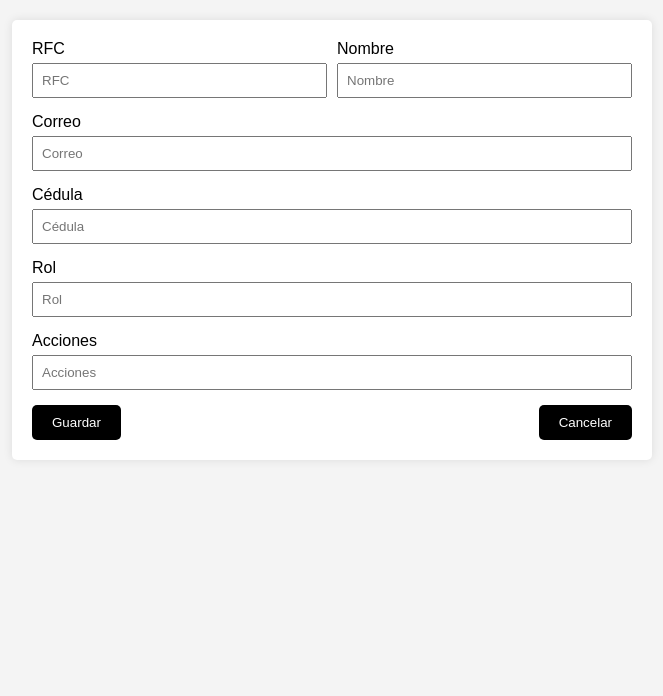
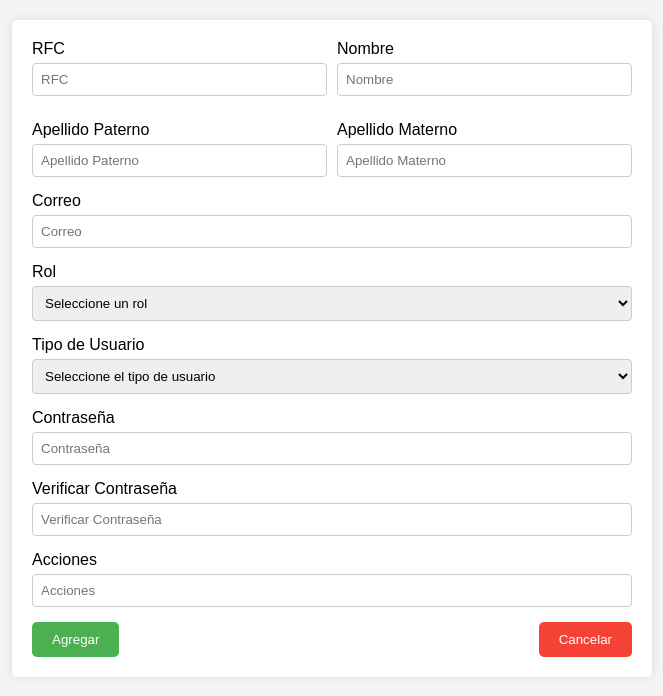
Before and after one commit to ElPanaDero1224/Medicos, a Flask app: template Medico/Medico/app/templates/gMedicos.html in a window 1280 px wide. Shown: the top 696 px of the page, without its empty margins (308-971 px from the left). Run offline with Flask 3, Linux system fonts and the light colour scheme; the template is opened without the code that fills it, so the values that code supplies are empty; some libraries are stand-ins or nearby versions.

```diff
--- a/Medico/Medico/app/app.py
+++ b/Medico/Medico/app/app.py
@@ -92,7 +92,37 @@ def Home():
 
 
 
+#--------------------------------------------------------------------------------------------------------
+#Funcion dos en uno
+@app.route('/AgregarMedicos', methods=['GET', 'POST'])
+def AgregarMedicos():
+    if request.method == 'POST':
+        # Recoger los datos del formulario
+        rfc = request.form.get('rfc')
+        nombre = request.form.get('name')
+        email = request.form.get('email')
+        cedula = request.form.get('cedula')
+        rol_id = request.form.get('rol')
 
+        # Conectar a la base de datos e insertar los datos
+        cursor = mysql.connection.cursor()
+        query = '''
+            INSERT INTO medicos (RFC, nombres, correo, cedula, id_rol)
+            VALUES (%s, %s, %s, %s, %s);
+        '''
+        cursor.execute(query, (rfc, nombre, email, cedula, rol_id))
+        mysql.connection.commit()
+        cursor.close()
+
+        # Redirigir a la página de médicos después de agregar
+        return redirect(url_for('gMedicos'))
+
+    # En caso de que la solicitud sea GET, mostrar el formulario
+    cursor = mysql.connection.cursor()
+    cursor.execute('SELECT * FROM roles;')
+    roles = cursor.fetchall()
+    cursor.close()
+    return render_template('gMedicos.html', roles=roles)
 #--------------------------------------------------------------------------------------------------------
 #cerrar sesion
 @app.route('/cerrar_sesion', methods=['POST'])
--- a/Medico/Medico/app/templates/gMedicos.html
+++ b/Medico/Medico/app/templates/gMedicos.html
@@ -26,21 +26,22 @@
             display: block;
             margin-bottom: 5px;
         }
-        .form-group input {
+        .form-group input,
+        .form-group select {
             width: 100%;
             padding: 8px;
             box-sizing: border-box;
+            border-radius: 4px;
+            border: 1px solid #ccc;
         }
         .form-row {
             display: flex;
-            justify-content: space-between;
+            flex-wrap: wrap;
+            gap: 10px;
         }
         .form-row .form-group {
             flex: 1;
-            margin-right: 10px;
-        }
-        .form-row .form-group:last-child {
-            margin-right: 0;
+            min-width: calc(50% - 10px);
         }
         .form-actions {
             display: flex;
@@ -51,20 +52,19 @@
             border: none;
             border-radius: 5px;
             cursor: pointer;
+            color: #fff;
         }
         .form-actions button.save {
-            background-color: #000000;
-            color: #fff;
+            background-color: #4CAF50; /* Color verde pastel */
         }
         .form-actions button.cancel {
-            background-color: #000000;
-            color: #fff;
+            background-color: #F44336; /* Color rojo pastel */
         }
     </style>
 </head>
 <body>
     <div class="form-container">
-        <form id="registrationForm">
+        <form id="registrationForm" method="POST" action="{{ url_for('AgregarMedicos') }}">
             <div class="form-row">
                 <div class="form-group">
                     <label for="rfc">RFC</label>
@@ -74,25 +74,55 @@
                     <label for="name">Nombre</label>
                     <input type="text" id="name" name="name" required placeholder="Nombre">
                 </div>
+                <div class="form-group">
+                    <label for="apellido_paterno">Apellido Paterno</label>
+                    <input type="text" id="apellido_paterno" name="apellido_paterno" required placeholder="Apellido Paterno">
+                </div>
+                <div class="form-group">
+                    <label for="apellido_materno">Apellido Materno</label>
+                    <input type="text" id="apellido_materno" name="apellido_materno" required placeholder="Apellido Materno">
+                </div>
             </div>
             <div class="form-group">
                 <label for="email">Correo</label>
                 <input type="email" id="email" name="email" required placeholder="Correo">
             </div>
-            <div class="form-group">
-                <label for="cedula">Cédula</label>
-                <input type="text" id="cedula" name="cedula" required placeholder="Cédula">
-            </div>
+
             <div class="form-group">
                 <label for="rol">Rol</label>
-                <input type="text" id="rol" name="rol" required placeholder="Rol">
+                <select id="rol" name="rol" required>
+                    <option value="" disabled selected>Seleccione un rol</option>
+                    {% for rol in roles %}
+                    <option value="{{ rol[0] }}">{{ rol[1] }}</option>
+                    {% endfor %}
+                </select>
             </div>
+
+            <div class="form-group">
+                <label for="tipo_usuario">Tipo de Usuario</label>
+                <select id="tipo_usuario" name="tipo_usuario" required>
+                    <option value="" disabled selected>Seleccione el tipo de usuario</option>
+                    <option value="1">Administrador</option>
+                    <option value="0">Usuario normal</option>
+                </select>
+            </div>
+
+            <div class="form-group">
+                <label for="contrasenia">Contraseña</label>
+                <input type="password" id="contrasenia" name="contrasenia" required placeholder="Contraseña">
+            </div>
+
+            <div class="form-group">
+                <label for="verificar_contrasenia">Verificar Contraseña</label>
+                <input type="password" id="verificar_contrasenia" name="verificar_contrasenia" required placeholder="Verificar Contraseña">
+            </div>
+
             <div class="form-group">
                 <label for="acciones">Acciones</label>
                 <input type="text" id="acciones" name="acciones" required placeholder="Acciones">
             </div>
             <div class="form-actions">
-                <button type="submit" class="save">Guardar</button>
+                <button type="submit" class="save">Agregar</button>
                 <button type="button" class="cancel" onclick="document.getElementById('registrationForm').reset();">Cancelar</button>
             </div>
         </form>
```
Also changed, not shown: Medico/Medico/app/templates/Home.html (+49 -13 lines).
